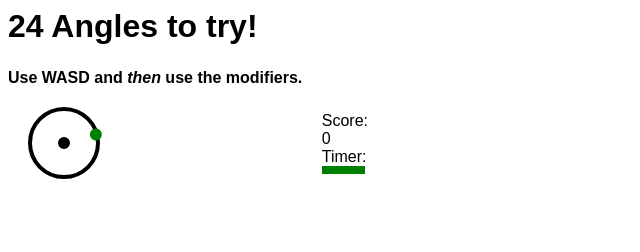
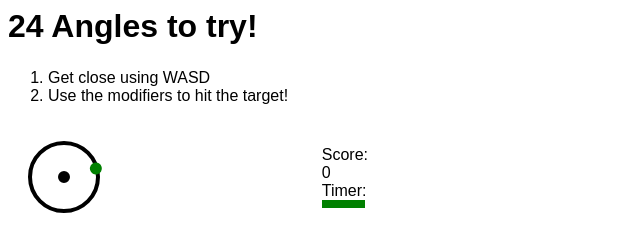
Before and after one commit to NessDan/keyboard-angle-demo, a plain HTML site: page index.html in a window 1280 px wide. Shown: the whole page, without its empty margins (0-640 px from the left). Drawn offline with Linux system fonts and the light colour scheme.

Commit message:
Fix instructions

```diff
--- a/index.html
+++ b/index.html
@@ -9,7 +9,10 @@
       <h1>24 Angles to try!</h1>
     </header>
 
-    <b>Use WASD and <i>then</i> use the modifiers.</b>
+    <ol>
+      <li>Get close using WASD</li>
+      <li>Use the modifiers to hit the target!</li>
+    </ol>
 
     <div class="key-and-joy-container">
       <div class="circle">
```
